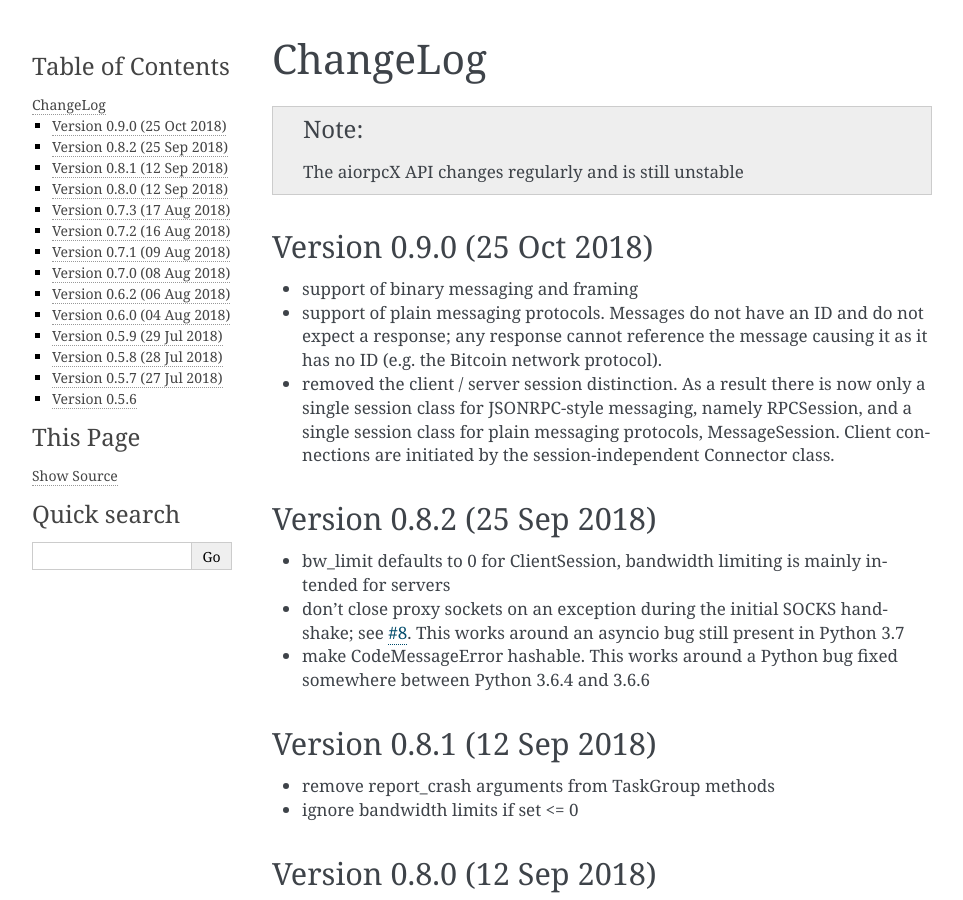
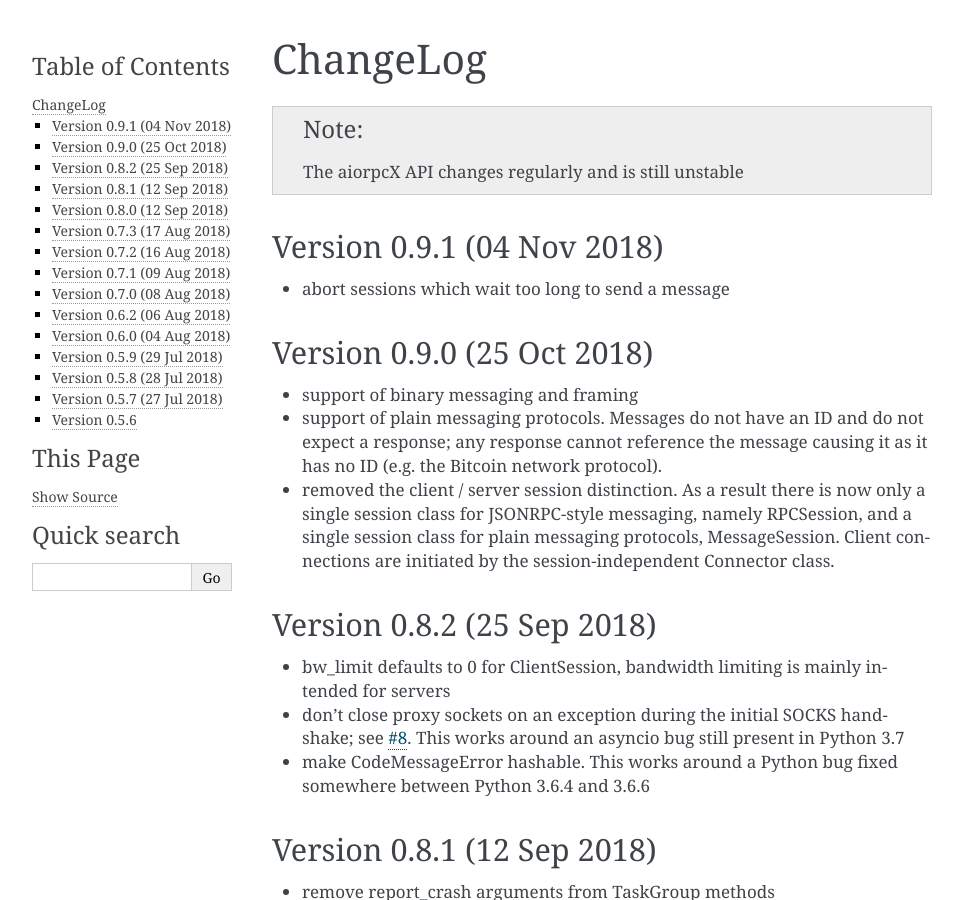
Before and after one commit to kyuupichan/aiorpcX, a Sphinx documentation site: the page built from docs/changelog.rst, in a window 1280 px wide and 900 px high. Shown: the whole window, without its empty margins (148-1111 px from the left). Built offline with Sphinx 7.4.7, drawn with Linux system fonts in a browser that asks for light colours.

Commit message:
Prepare 0.9.1

```diff
--- a/aiorpcx/__init__.py
+++ b/aiorpcx/__init__.py
@@ -5,7 +5,7 @@ from .socks import *
 from .session import *
 from .util import *
 
-_version = (0, 9, 0)
+_version = (0, 9, 1)
 _version_str = '.'.join(str(part) for part in _version)
 
 __all__ = (curio.__all__ +
--- a/docs/changelog.rst
+++ b/docs/changelog.rst
@@ -2,6 +2,11 @@ ChangeLog
 =========
 
 .. note:: The aiorpcX API changes regularly and is still unstable
+
+Version 0.9.1 (04 Nov 2018)
+---------------------------
+
+* abort sessions which wait too long to send a message
 
 Version 0.9.0 (25 Oct 2018)
 ---------------------------
```
